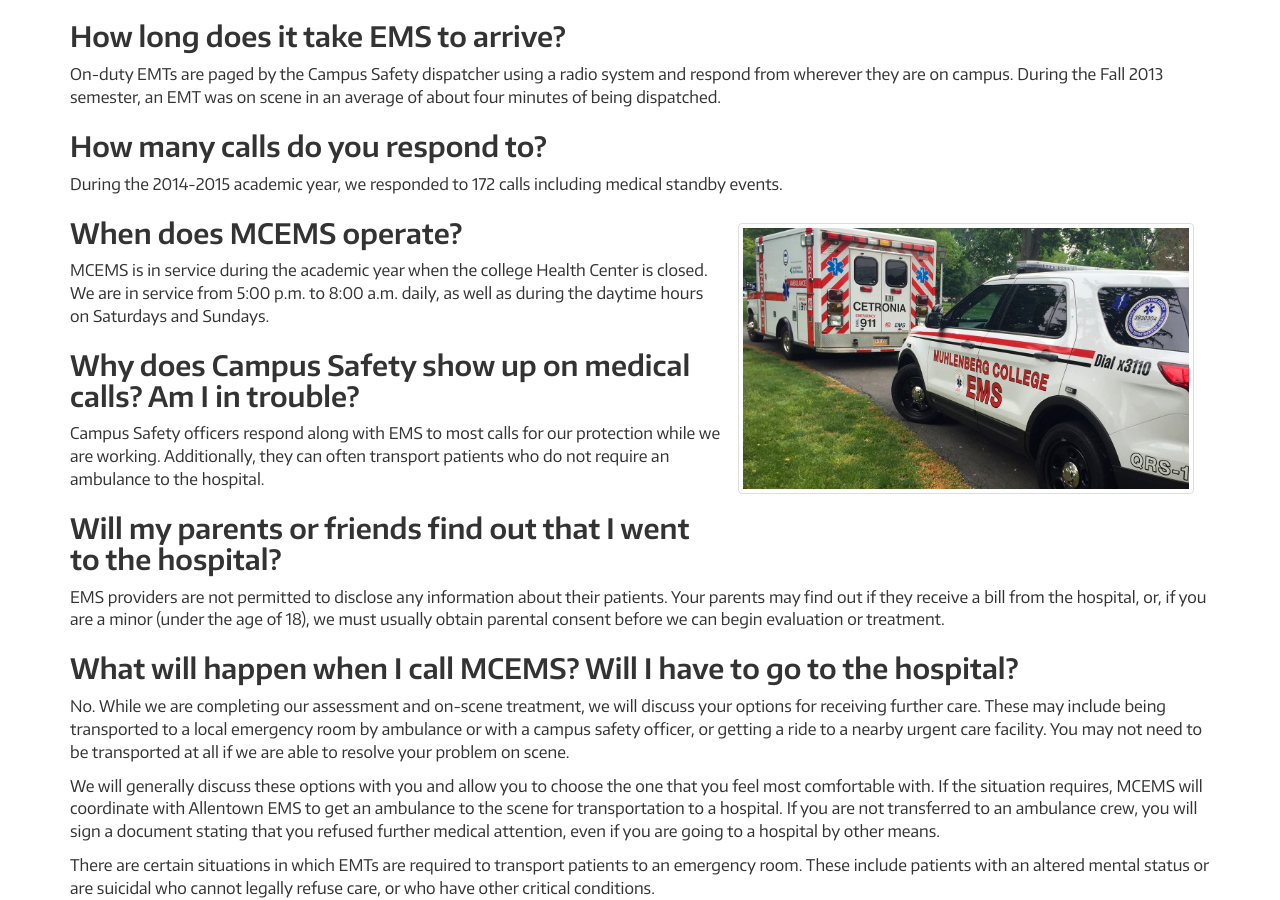
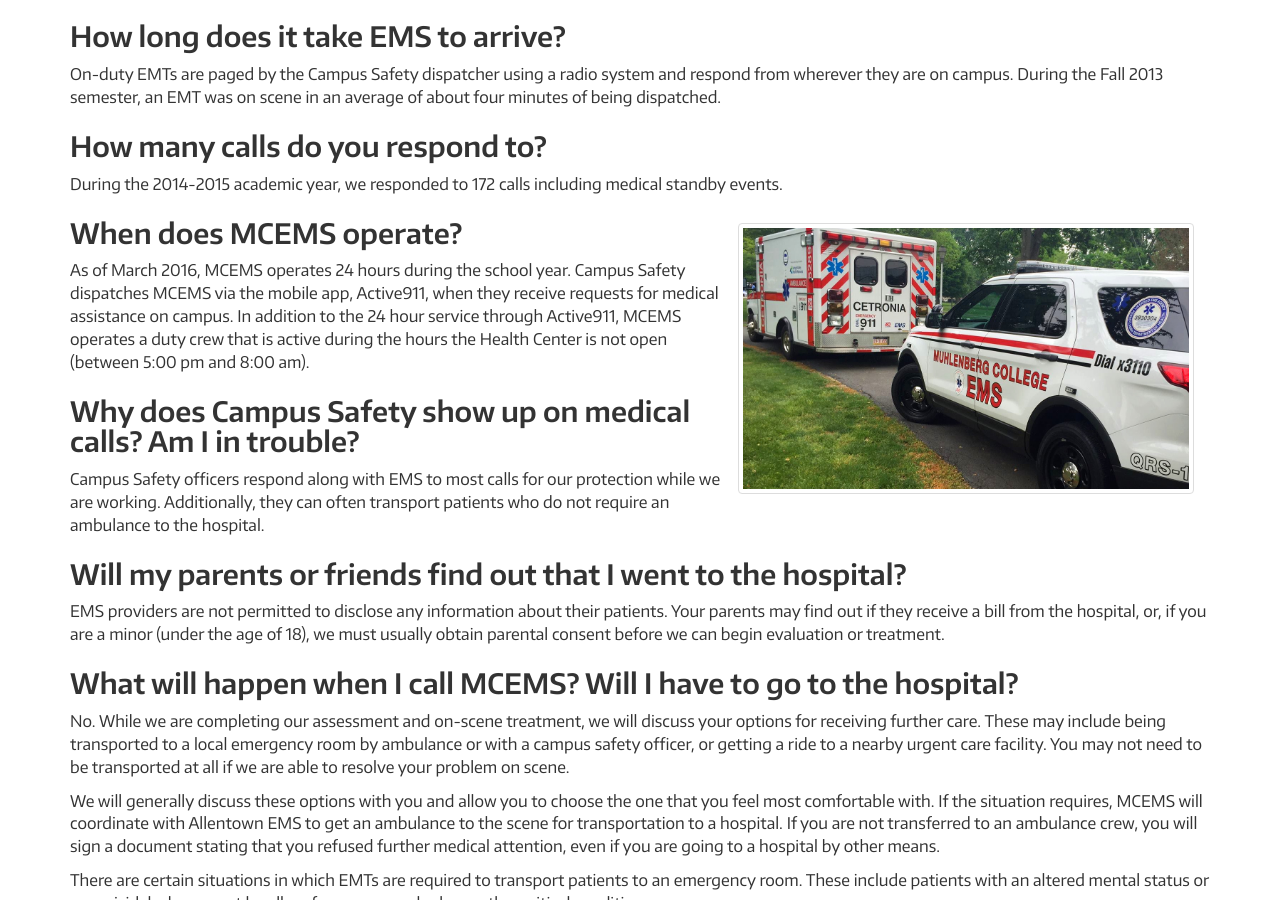
Before and after one commit to MCEMS/www, a Jekyll site: the page built from faq/index.markdown, in a window 1280 px wide and 900 px high, scrolled down 501 px. Built offline with Jekyll 4.4.1, drawn with Linux system fonts in a browser that asks for light colours; nearby versions of some CDN libraries.

Commit message:
Updated FAQ page
Updated FAQ page to reflect changing to 24 hour service.

```diff
--- a/faq/index.markdown
+++ b/faq/index.markdown
@@ -28,7 +28,7 @@
 
 ### When does MCEMS operate?
 
-MCEMS is in service during the academic year when the college Health Center is closed. We are in service from 5:00 p.m. to 8:00 a.m. daily, as well as during the daytime hours on Saturdays and Sundays.
+As of March 2016, MCEMS operates 24 hours during the school year. Campus Safety dispatches MCEMS via the mobile app, Active911, when they receive requests for medical assistance on campus. In addition to the 24 hour service through Active911, MCEMS operates a duty crew that is active during the hours the Health Center is not open (between 5:00 pm and 8:00 am).
 
 ### Why does Campus Safety show up on medical calls? Am I in trouble?
 
```
